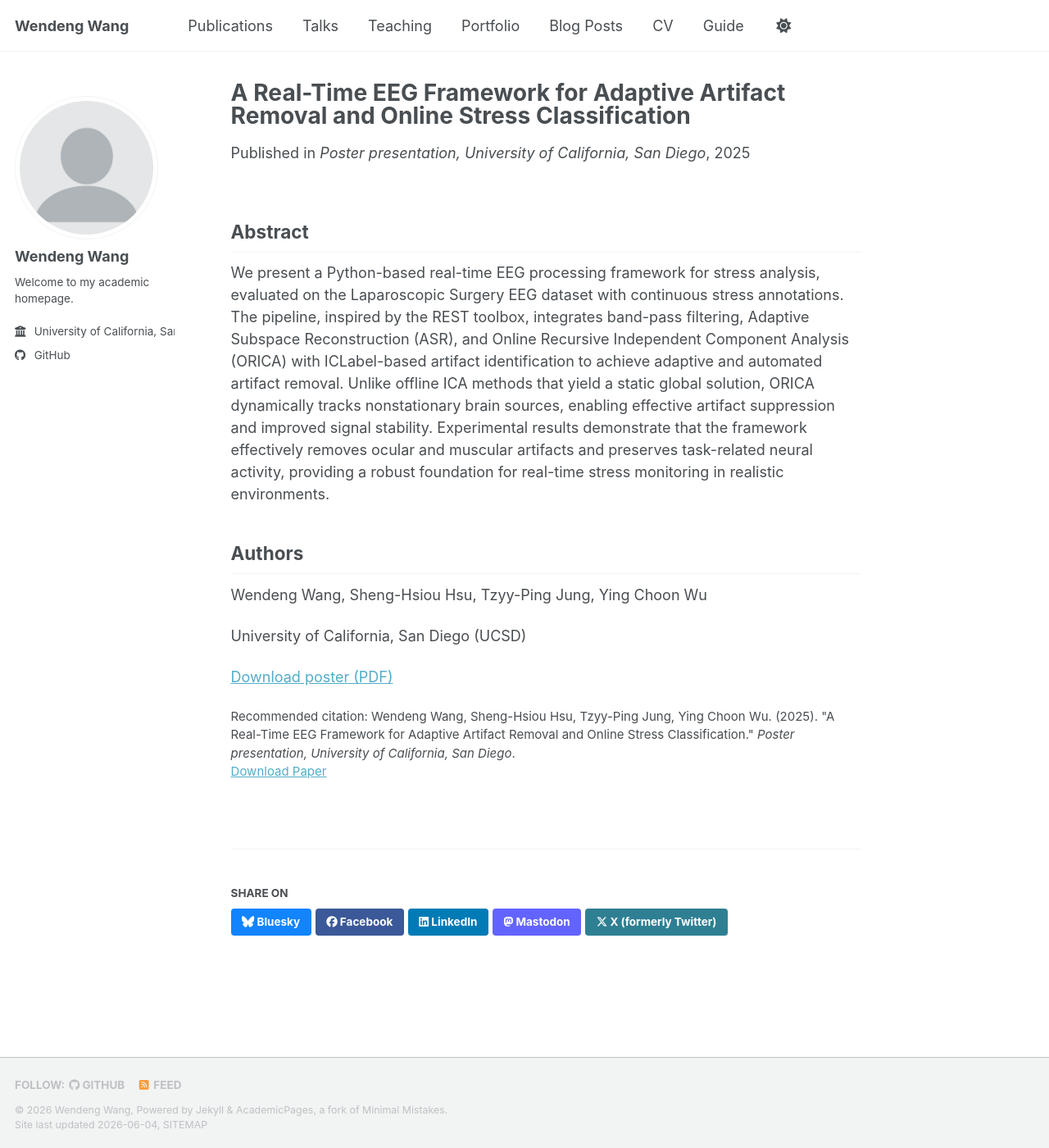
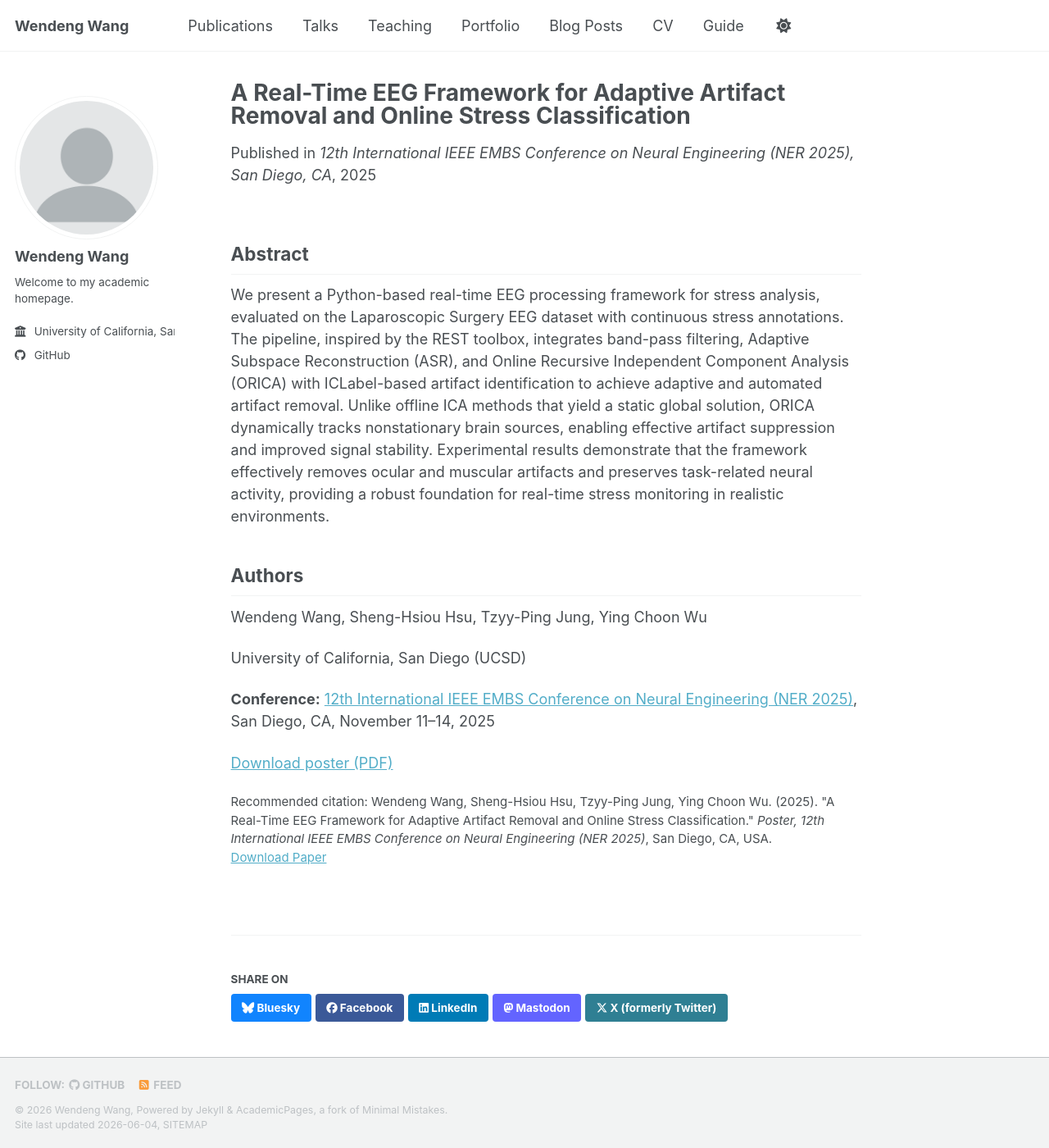
Before and after one commit to d-d-w404/Profile, a Jekyll site: the page built from _publications/2025-11-06-realtime-eeg-framework.md, in a window 1280 px wide and 1400 px high. Shown: the whole window at 82% size. Built offline with Jekyll 4.4.1, drawn with Linux system fonts in a browser that asks for light colours; a script bundle is joined from its source files by our own code; library files that are not in the unit come from our copies.

Commit message:
Update poster venue to IEEE EMBS NER 2025.
Co-authored-by: Cursor <cursoragent@cursor.com>

```diff
--- a/_publications/2025-11-06-realtime-eeg-framework.md
+++ b/_publications/2025-11-06-realtime-eeg-framework.md
@@ -4,10 +4,10 @@ collection: publications
 category: conferences
 permalink: /publication/2025-11-06-realtime-eeg-framework
 excerpt: 'We present a Python-based real-time EEG processing framework for stress analysis, evaluated on the Laparoscopic Surgery EEG dataset with continuous stress annotations.'
-date: 2025-11-06
-venue: 'Poster presentation, University of California, San Diego'
+date: 2025-11-12
+venue: '12th International IEEE EMBS Conference on Neural Engineering (NER 2025), San Diego, CA'
 paperurl: 'https://d-d-w404.github.io/Profile/files/wang-realtime-eeg-poster.pdf'
-citation: 'Wendeng Wang, Sheng-Hsiou Hsu, Tzyy-Ping Jung, Ying Choon Wu. (2025). &quot;A Real-Time EEG Framework for Adaptive Artifact Removal and Online Stress Classification.&quot; <i>Poster presentation, University of California, San Diego</i>.'
+citation: 'Wendeng Wang, Sheng-Hsiou Hsu, Tzyy-Ping Jung, Ying Choon Wu. (2025). &quot;A Real-Time EEG Framework for Adaptive Artifact Removal and Online Stress Classification.&quot; <i>Poster, 12th International IEEE EMBS Conference on Neural Engineering (NER 2025)</i>, San Diego, CA, USA.'
 ---
 
 ## Abstract
@@ -20,4 +20,6 @@ Wendeng Wang, Sheng-Hsiou Hsu, Tzyy-Ping Jung, Ying Choon Wu
 
 University of California, San Diego (UCSD)
 
+**Conference:** [12th International IEEE EMBS Conference on Neural Engineering (NER 2025)](https://neuro.embs.org/2025/), San Diego, CA, November 11–14, 2025
+
 [Download poster (PDF)](https://d-d-w404.github.io/Profile/files/wang-realtime-eeg-poster.pdf)
```
